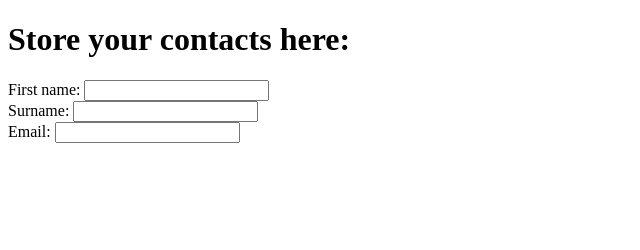
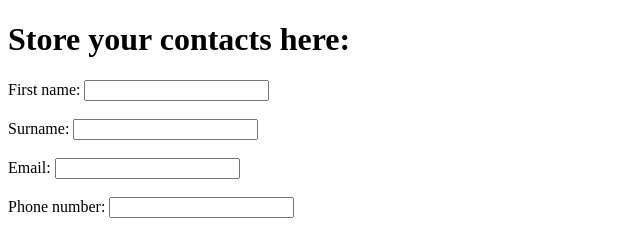
Before and after one commit to CMAPPRENTICESHIP/social-lite, a plain HTML site: page index.html in a window 1280 px wide. Shown: the whole page, without its empty margins (0-640 px from the left). Drawn offline with Linux system fonts and the light colour scheme.

Commit message:
Inputs added

```diff
--- a/index.html
+++ b/index.html
@@ -5,11 +5,12 @@
 
 <h1>Store your contacts here:</h1>
     <label for="fname">First name:</label>
-    <input type="text" id="firstName" name="firstName"><br>
+    <input type="text" id="firstName" name="firstName"><br><br>
     <label for="surName">Surname:</label>
-    <input type="text" id="surName" name="surName"><br>
+    <input type="text" id="surName" name="surName"><br><br>
     <label for="eMail">Email:</label>
-    <input type="text" id="eMail" name="eMail"><br>
-
+    <input type="email" id="eMail" name="eMail"><br><br>
+    <label for="telePhone">Phone number:</label>
+    <input type="tel" id="telePhone" name="telePhone"><br><br>
 </body>
 </html>
```
